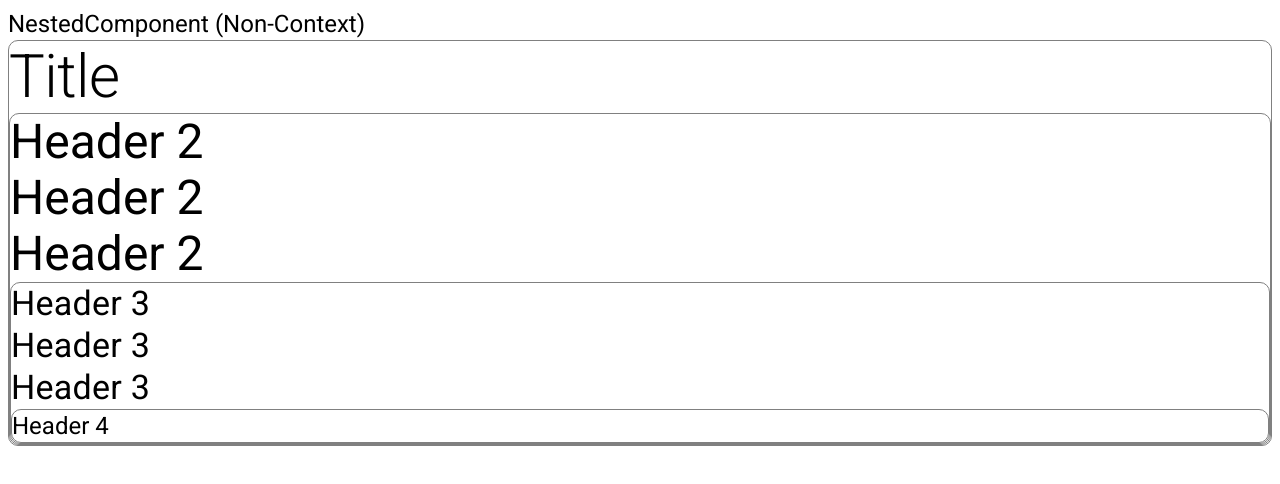
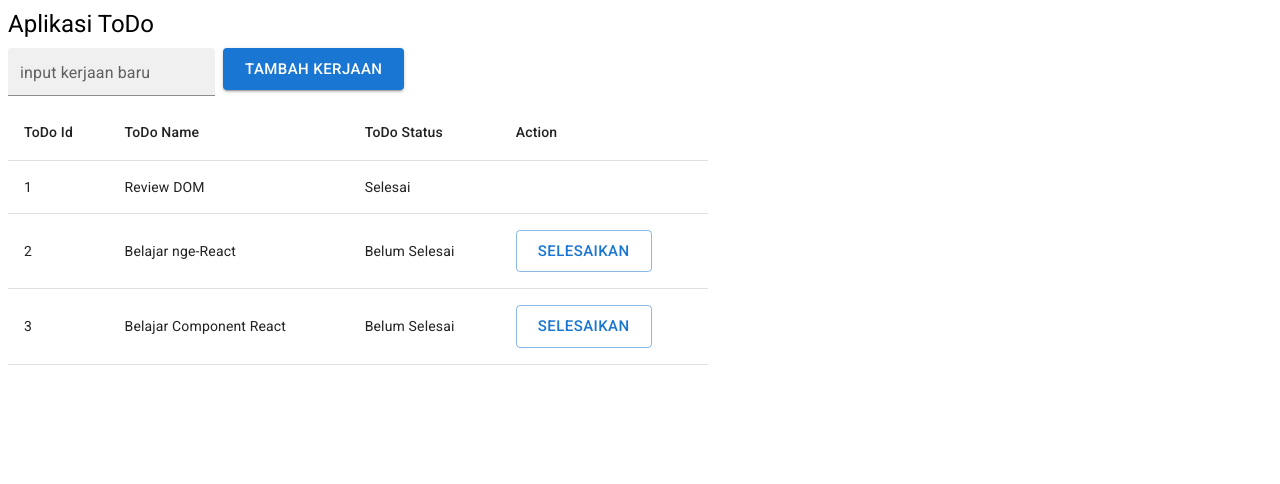
Before and after one commit to anompermadi/todo-react-a, a React (Create React App) app: page / in a window 1280 px wide. Shown: the top 484 px of the page. Built offline with nearby package versions, Linux system fonts and the light colour scheme.

Commit message:
create todo with useReducer

```diff
--- a/src/App.js
+++ b/src/App.js
@@ -1,15 +1,15 @@
 // import logo from "./logo.svg";
 // import './App.css';
 // import NestedComponent from "./containers/NestedComponent";
-import NestedComponentWithContext from "./containers/NestedComponentWithContext";
-// import ToDo from "./containers/ToDo";
+// import NestedComponentWithContext from "./containers/NestedComponentWithContext";
+import ToDo from "./containers/ToDo";
 
 function App() {
   return (
     <div className="App">
-      {/* <ToDo /> */}
+      <ToDo />
       {/* <NestedComponent /> */}
-      <NestedComponentWithContext />
+      {/* <NestedComponentWithContext /> */}
     </div>
   );
 }
--- a/src/containers/ToDo.jsx
+++ b/src/containers/ToDo.jsx
@@ -3,43 +3,61 @@
 //views
 //routes
 
-import React, { useEffect, useState } from "react";
+import React, { useEffect, useState, useReducer } from "react";
 import ToDoForm from "../components/ToDoForm";
 import ToDoTable from "../components/ToDoTable";
 import { Typography } from "@mui/material";
 
+import ToDoReducer from "../reducers/ToDoReducer";
+
+const initialTodos = [
+  { id: 1, name: "Review DOM", isCompleted: true },
+  { id: 2, name: "Belajar nge-React", isCompleted: false },
+  { id: 3, name: "Belajar Component React", isCompleted: false },
+];
+
 const ToDo = () => {
-  const [todos, setTodos] = useState([
-    { id: 1, name: "Review DOM", isCompleted: true },
-    { id: 2, name: "Belajar nge-React", isCompleted: false },
-    { id: 3, name: "Belajar Component React", isCompleted: false },
-  ]);
+  const [todos, dispatch] = useReducer(ToDoReducer, initialTodos);
+
+  // const [todos, setTodos] = useState([
+  //   { id: 1, name: "Review DOM", isCompleted: true },
+  //   { id: 2, name: "Belajar nge-React", isCompleted: false },
+  //   { id: 3, name: "Belajar Component React", isCompleted: false },
+  // ]);
 
   // function to add todos
   const addTodos = (newTodoName) => {
-    const newId = todos[todos.length - 1].id + 1;
+    //   const newId = todos[todos.length - 1].id + 1;
 
-    const objNewTodo = {
-      id: newId,
+    //   const objNewTodo = {
+    //     id: newId,
+    //     name: newTodoName,
+    //     isCompleted: false,
+    //   };
+
+    //   const newTodos = [...todos, objNewTodo];
+
+    //   setTodos(newTodos);
+    dispatch({
+      type: "add",
       name: newTodoName,
-      isCompleted: false,
-    };
-
-    const newTodos = [...todos, objNewTodo];
-
-    setTodos(newTodos);
+    });
   };
 
   const completedTodos = (idTodo) => {
-    const newTodo = todos.map((todo) => {
-      if (todo.id === idTodo) {
-        todo.isCompleted = true;
-      }
+    //   const newTodo = todos.map((todo) => {
+    //     if (todo.id === idTodo) {
+    //       todo.isCompleted = true;
+    //     }
 
-      return todo;
+    //     return todo;
+    //   });
+
+    //   setTodos(newTodo);
+    dispatch({
+      type: "completed",
+      id: idTodo,
     });
-
-    setTodos(newTodo);
   };
 
   //useEffect to manipulate DOM directly
--- /dev/null
+++ b/src/reducers/ToDoReducer.js
@@ -0,0 +1,29 @@
+export default function ToDoReducer(todos, action) {
+  switch (action.type) {
+    case "add":
+      const newId = todos[todos.length - 1].id + 1;
+
+      //   assume receive props action with name to assign new todo name
+      const objNewTodo = {
+        id: newId,
+        name: action.name,
+        isCompleted: false,
+      };
+
+      const newTodos = [...todos, objNewTodo];
+      // there is no setState in reducer, return in reducer mean setState
+      return newTodos;
+
+    case "completed":
+      const newTodo = todos.map((todo) => {
+        // assume props action with id
+        if (todo.id === action.id) {
+          todo.isCompleted = true;
+        }
+
+        return todo;
+      });
+
+      return newTodo;
+  }
+}
```
